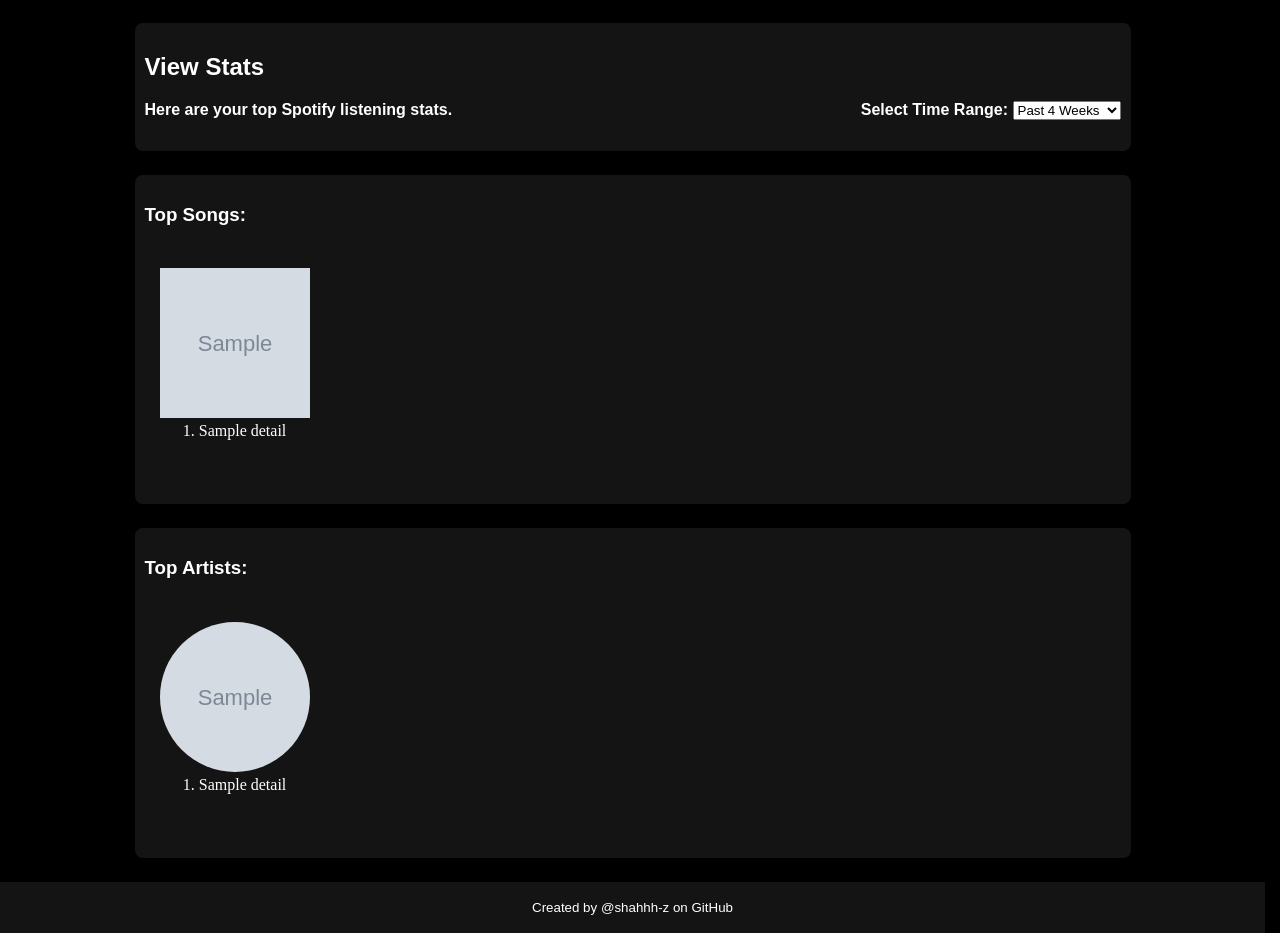
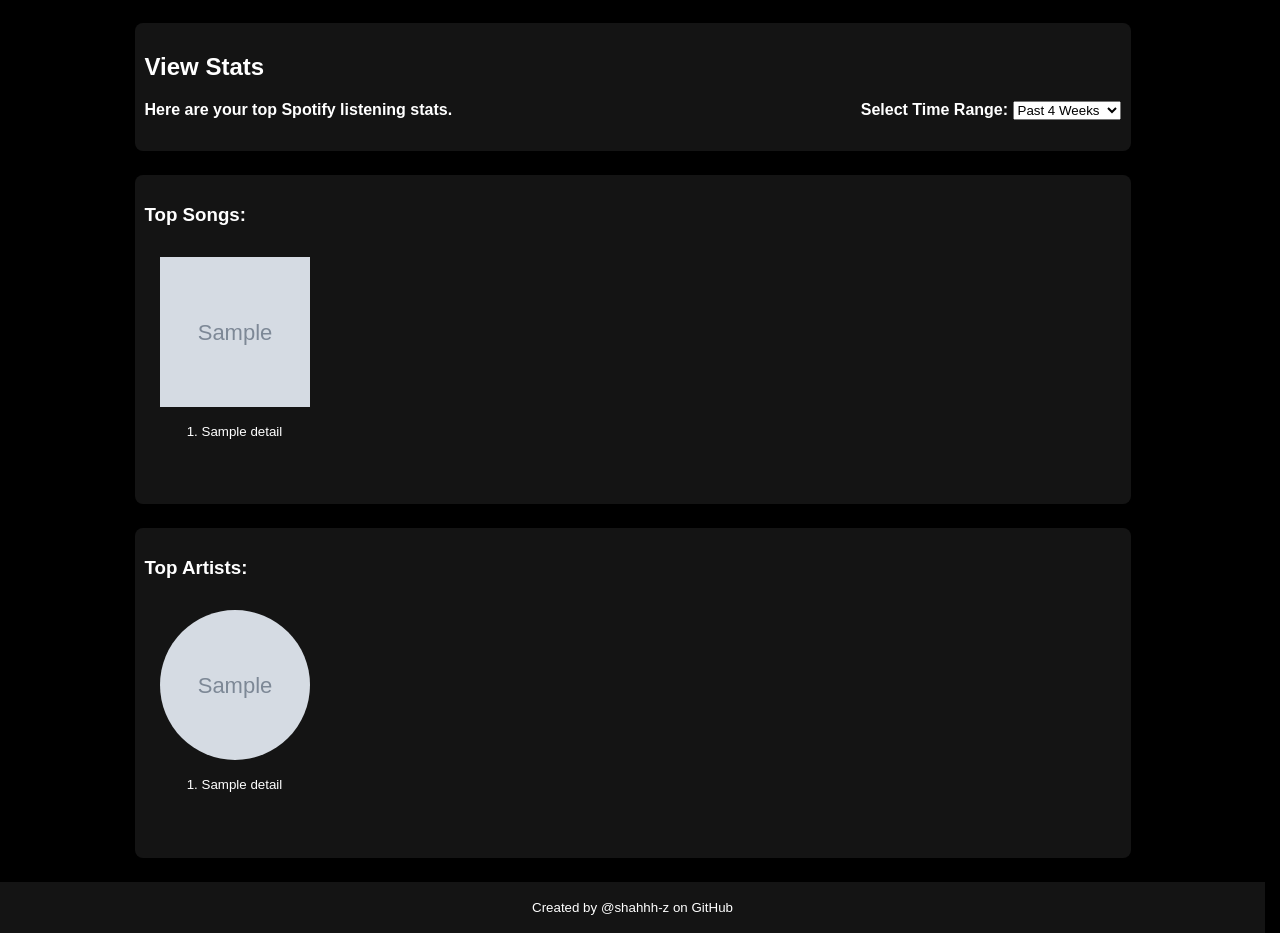
Before and after one commit to shahhh-z/YourSpotifyTopStats, a Flask app: template templates/stats.html in a window 1280 px wide. Shown: the part 186-1119 px from the top of the page. Run offline with Flask 3, Linux system fonts and the light colour scheme; the template is opened without the code that fills it: most values are stand-ins (such as "Sample title", 1, 10 or a date in 2020); grey boxes marked "Sample" are stand-in pictures.

Commit message:
Update stats.html
Formatting changes.

```diff
--- a/templates/stats.html
+++ b/templates/stats.html
@@ -50,7 +50,7 @@
                 {% for song, details in top_songs.items() %}
                     <div class="grid-item">
                         <a href="{{ details.link }}" target="_blank"><img src="{{ details.image }}" alt="Song Image" title="{{ details.name }}"></a>
-                        <div>{{ loop.index }}. {{ details.name }}</div>
+                        <div><p class="list-text">{{ loop.index }}. {{ details.name }}</p></div>
                     </div>
                 {% endfor %}
             </div>
@@ -66,7 +66,7 @@
                 {% for artist, details in top_artists.items() %}
                     <div class="grid-item">
                         <a  href="{{ details.link }}" target="_blank"><img src="{{ details.image }}" alt="Artist Image" title="{{ details.name }}" class="pfp"></a>
-                        <div>{{ loop.index }}. {{ details.name }}</div>
+                        <div><p class="list-text">{{ loop.index }}. {{ details.name }}</p></div>
                     </div>
                 {% endfor %}
             </div>
```
